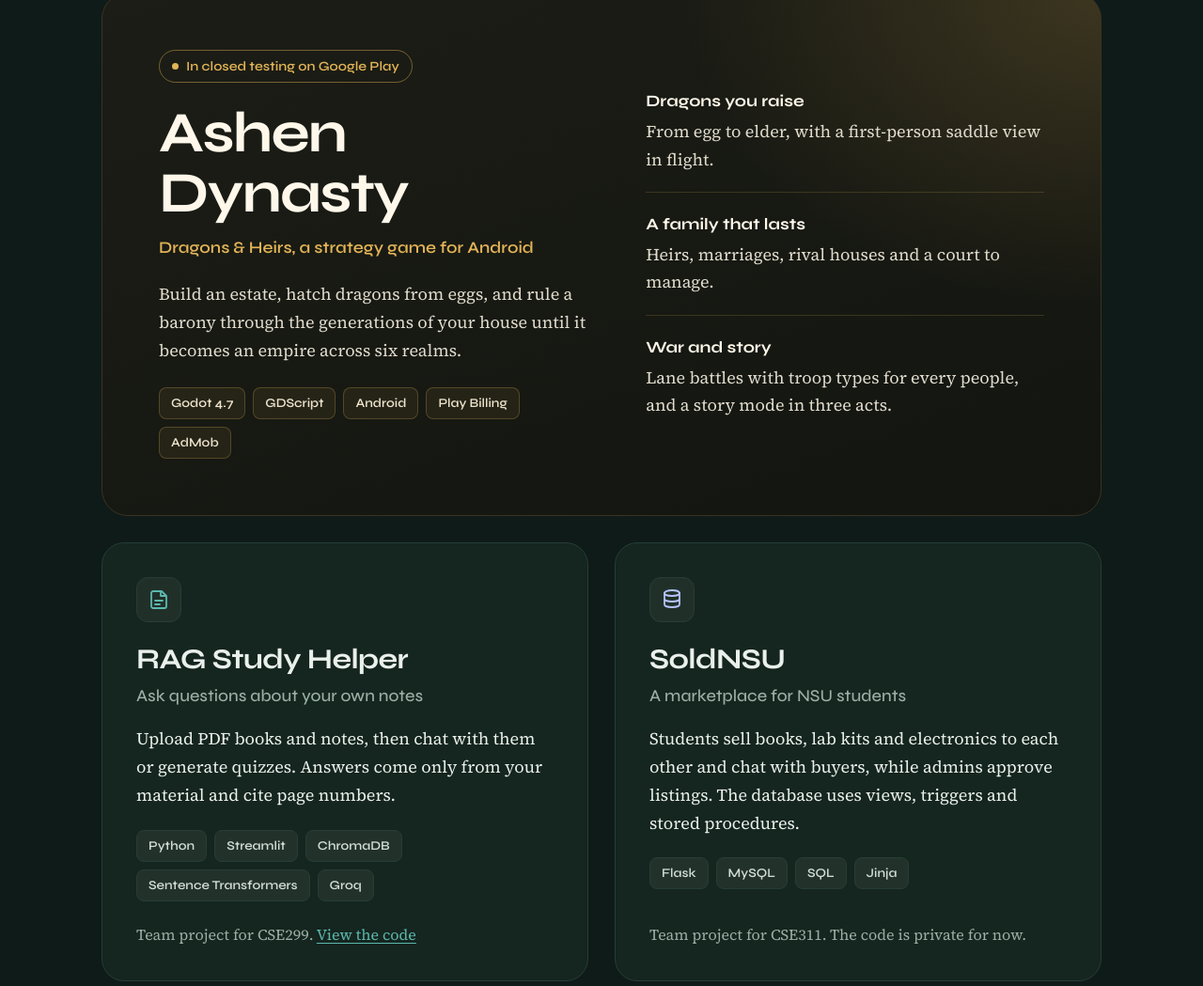
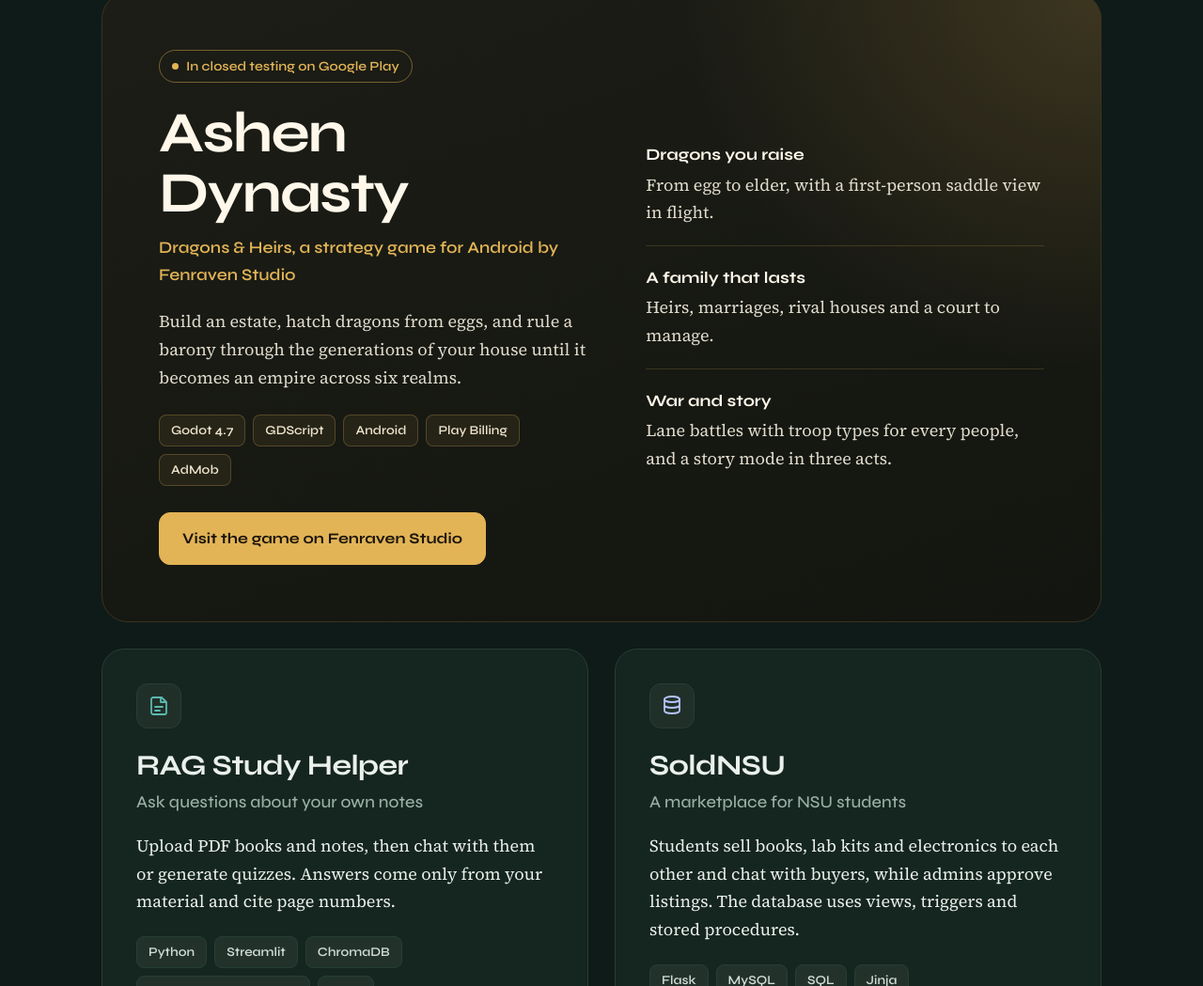
Before and after one commit to ImrulKayes63/imrulkayes63.github.io, a plain HTML site: page index.html in a window 1280 px wide. Shown: the part 996-2045 px from the top of the page at 94% size. Drawn offline with Linux system fonts and the light colour scheme.

Commit message:
Link Ashen Dynasty to the Fenraven Studio website

```diff
--- a/index.html
+++ b/index.html
@@ -91,6 +91,8 @@
   .status{display:inline-flex;align-items:center;gap:8px;font-family:Syne,sans-serif;font-size:.88rem;font-weight:600;
           color:var(--gold);border:1px solid rgba(226,180,86,.45);border-radius:999px;padding:5px 13px;margin-bottom:22px}
   .status i{width:7px;height:7px;border-radius:50%;background:var(--gold)}
+  .btn.game-link{margin-top:28px;background:var(--gold);border-color:var(--gold);color:#1B140A}
+  .btn.game-link:hover{background:#F0C873;border-color:#F0C873;color:#1B140A}
   .feats{list-style:none;margin:0;padding:0;display:grid;align-content:center}
   .feats li{padding:20px 0;border-bottom:1px solid rgba(226,180,86,.18);color:#E1DCCD}
   .feats li:first-child{padding-top:0}
@@ -202,11 +204,12 @@
         <div>
           <span class="status"><i></i>In closed testing on Google Play</span>
           <h3>Ashen Dynasty</h3>
-          <p class="sub">Dragons &amp; Heirs, a strategy game for Android</p>
+          <p class="sub">Dragons &amp; Heirs, a strategy game for Android by Fenraven Studio</p>
           <p>Build an estate, hatch dragons from eggs, and rule a barony through the generations of your house until it becomes an empire across six realms.</p>
           <ul class="chips" aria-label="Built with">
             <li>Godot 4.7</li><li>GDScript</li><li>Android</li><li>Play Billing</li><li>AdMob</li>
           </ul>
+          <a class="btn game-link" href="https://fenraven.github.io/#ashen-dynasty">Visit the game on Fenraven Studio</a>
         </div>
         <ul class="feats" aria-label="What is in the game">
           <li><b>Dragons you raise</b>From egg to elder, with a first-person saddle view in flight.</li>
```
